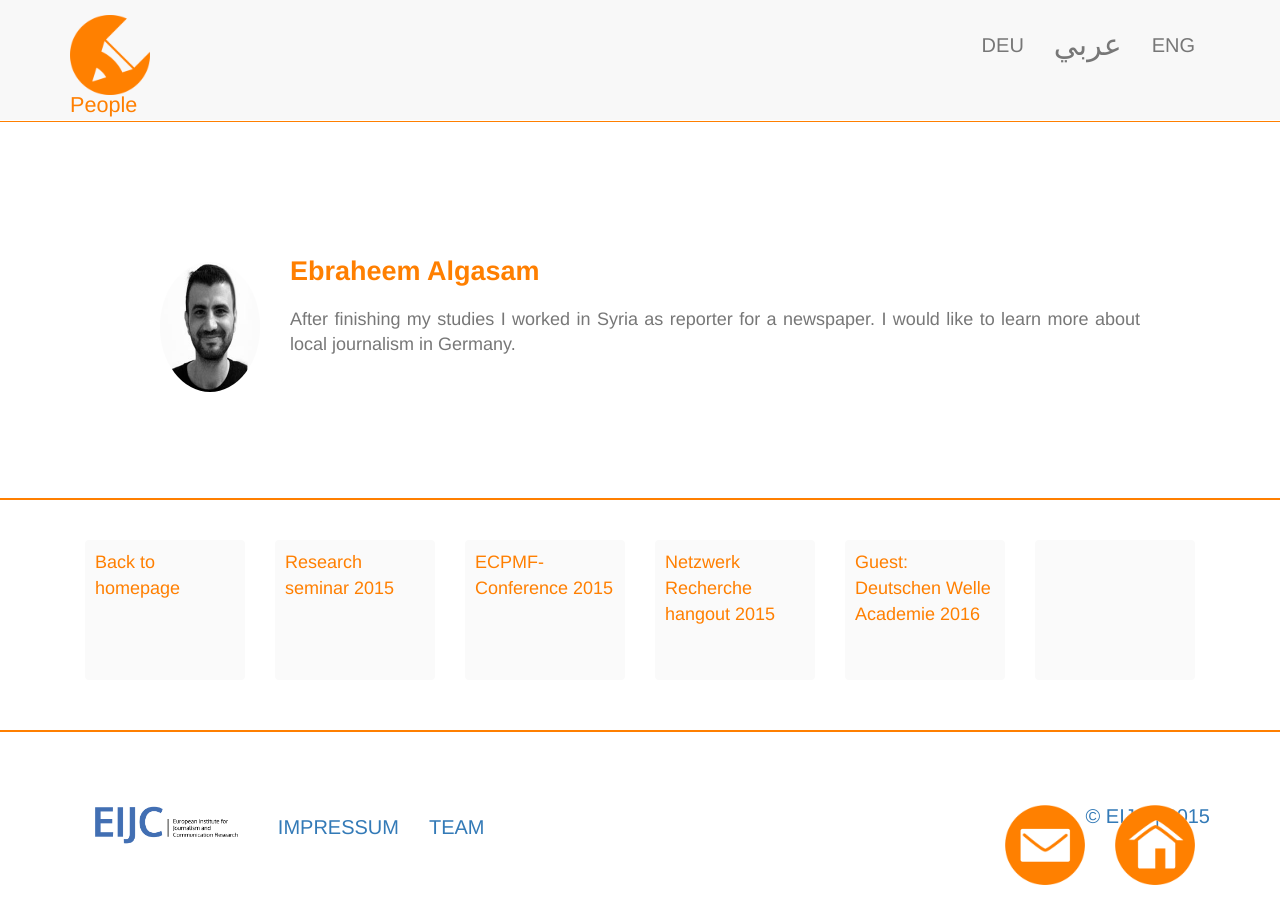
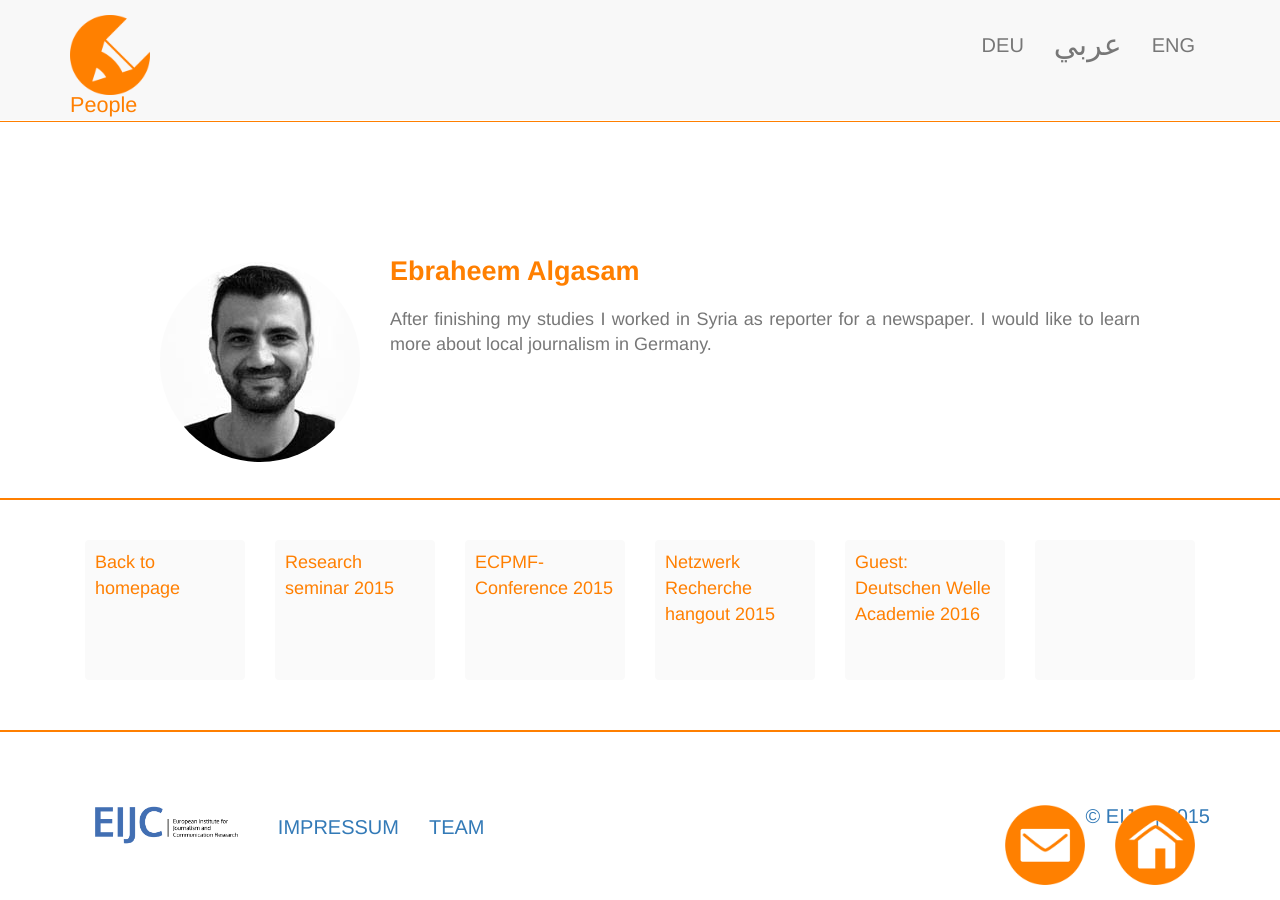
Before and after one commit to EIJC/TIJ, a Jekyll site: the page built from en/people.html, in a window 1280 px wide and 900 px high, scrolled down 1512 px. Built offline with Jekyll 4.4.1, drawn with Linux system fonts in a browser that asks for light colours; nearby versions of some CDN libraries; grey boxes are pictures that could not be loaded.

Commit message:
Update people.html

```diff
--- a/en/people.html
+++ b/en/people.html
@@ -34,7 +34,7 @@ language: en
 
 <div class="divider-small"></div>
 <div class="section">
-<a href="" target="_blank" title="Ebraheem Algasam"><img alt="Ebraheem Algasam" class="img-circle" src="{{ site.base_url }}/images/EAA.jpg" title="Ebraheem Algasam" /> </a>
+<a href="" target="_blank" title="Ebraheem Algasam"><img alt="Ebraheem Algasam" class="img-circle" style="height: 200px; width: auto;" src="{{ site.base_url }}/images/EAA.jpg" title="Ebraheem Algasam" /> </a>
 <h3>Ebraheem Algasam</h3>
 <p class="text-justify">After finishing my studies I worked in Syria as reporter for a newspaper. I would like to learn more about local journalism in Germany.</p>
 </div>
```
